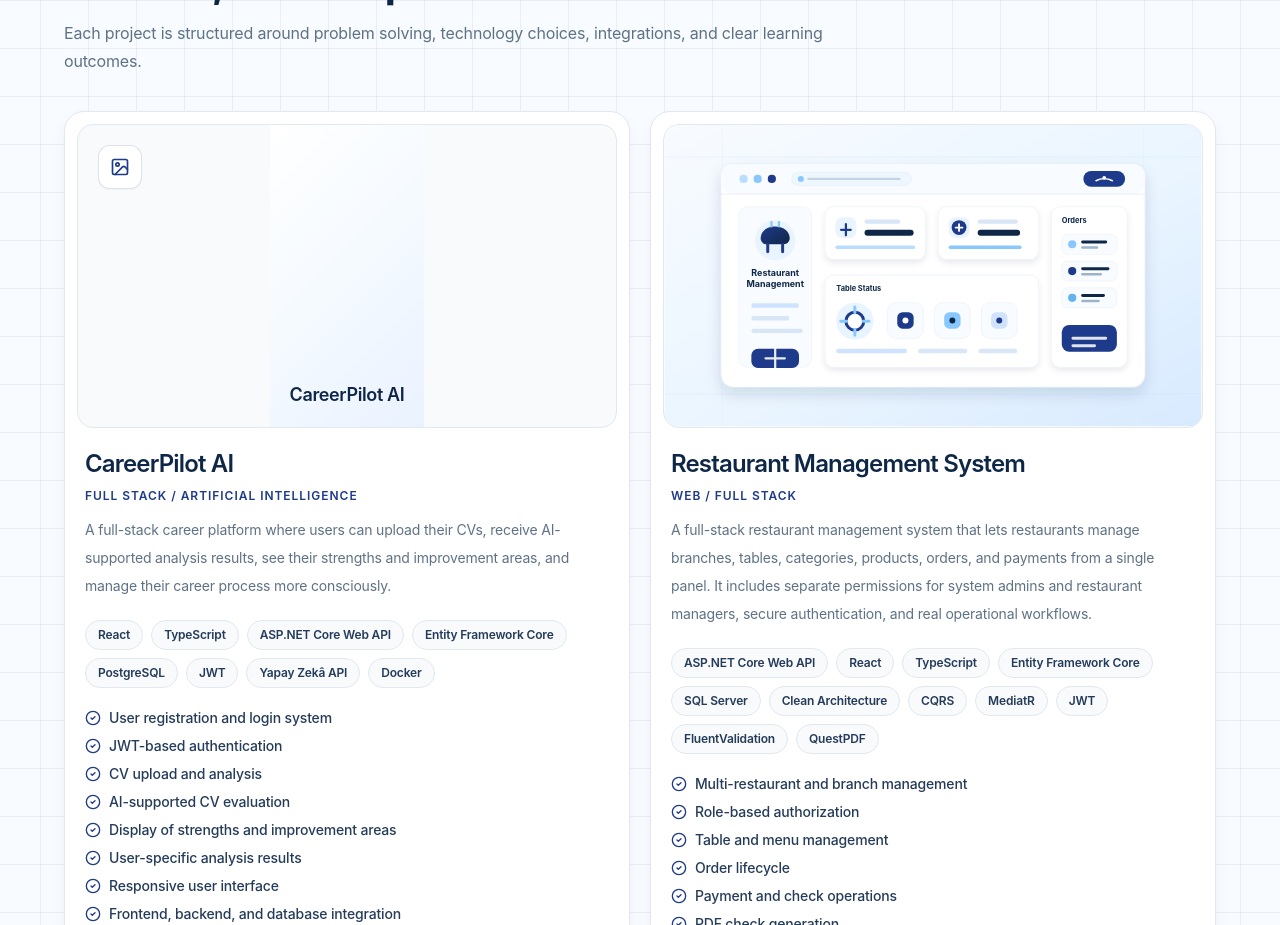
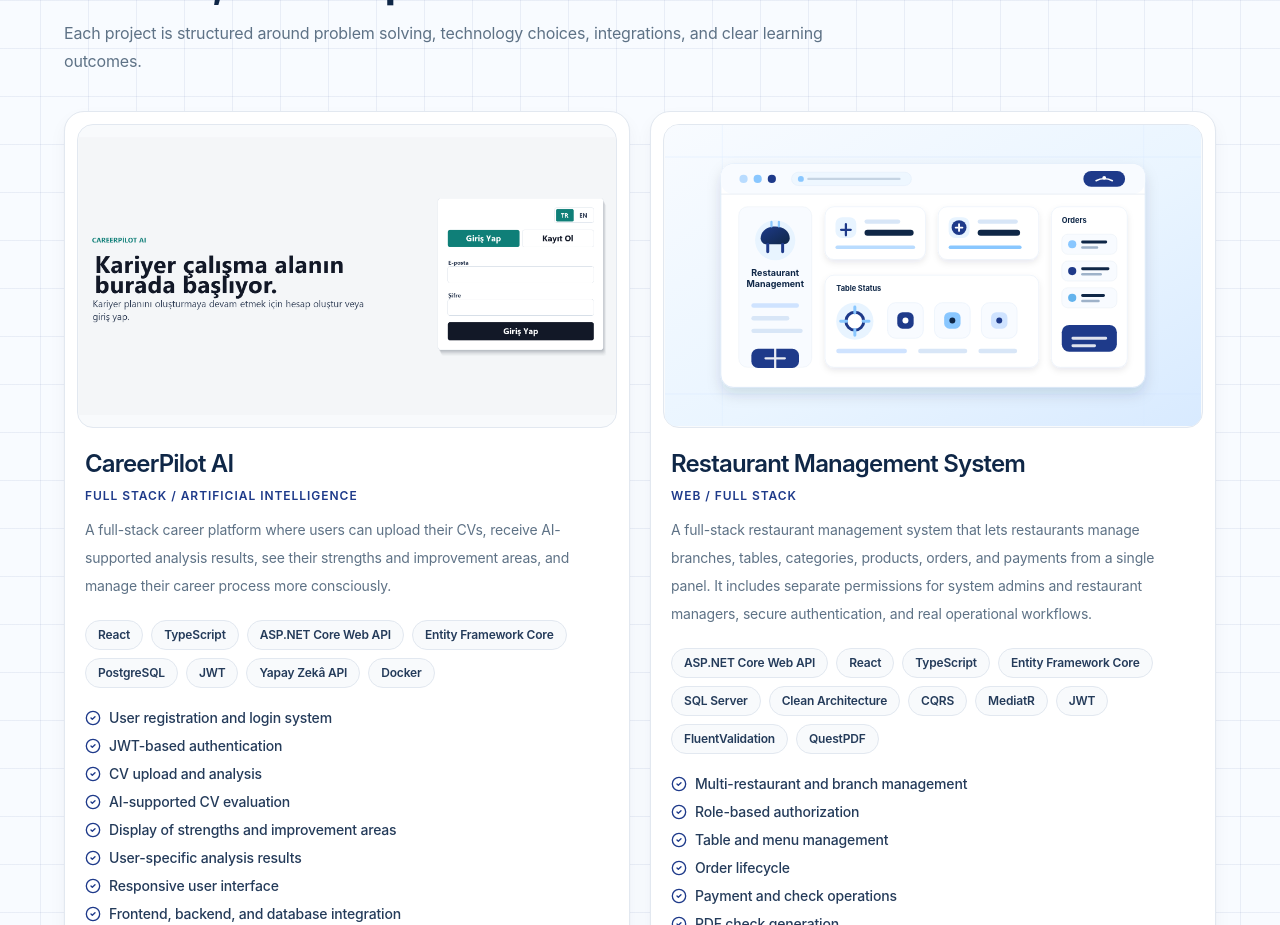
Before and after one commit to rabiaakdas/rabia-nur-akdas-portfolio, a React (Vite) app: page / in a window 1280 px wide. Shown: the part 2400-3325 px from the top of the page. Built offline with nearby package versions, Linux system fonts and the light colour scheme.

Commit message:
feat: add CareerPilot AI to portfolio

```diff
--- a/src/components/Projects.tsx
+++ b/src/components/Projects.tsx
@@ -19,6 +19,7 @@
 };
 
 const imageSizes: Record<string, { width: number; height: number }> = {
+  "/careerpilot-ai-cover.png": { width: 1876, height: 969 },
   "/blogapp-detail.png": { width: 387, height: 821 },
   "/blogapp-feed.png": { width: 386, height: 832 },
   "/blogapp-login.png": { width: 382, height: 830 },
--- a/src/data/projects.ts
+++ b/src/data/projects.ts
@@ -18,6 +18,7 @@
     titleKey: "projects.items.careerPilotAi.title",
     categoryKey: "projects.items.careerPilotAi.category",
     shortDescriptionKey: "projects.items.careerPilotAi.shortDescription",
+    image: "/careerpilot-ai-cover.png",
     technologies: [
       "React",
       "TypeScript",
```
Also changed, not shown: public/careerpilot-ai-cover.png (added).
